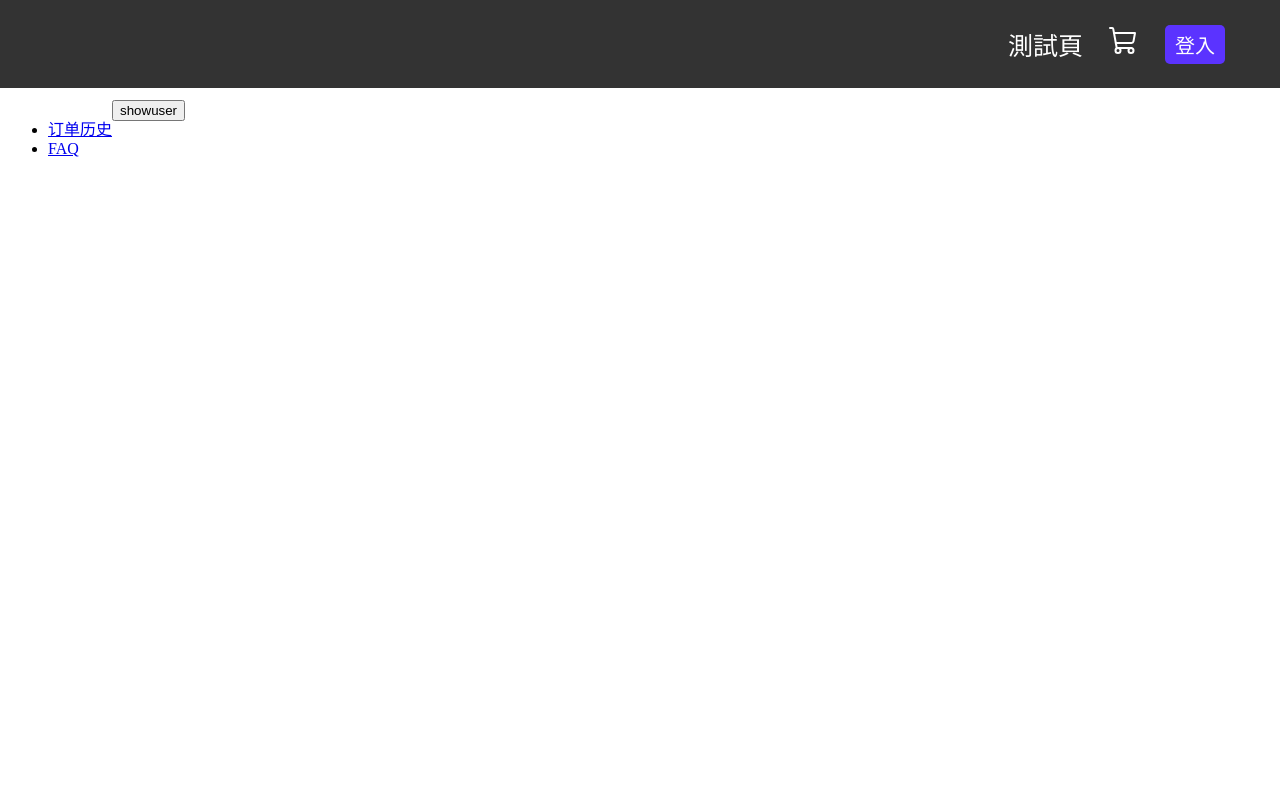
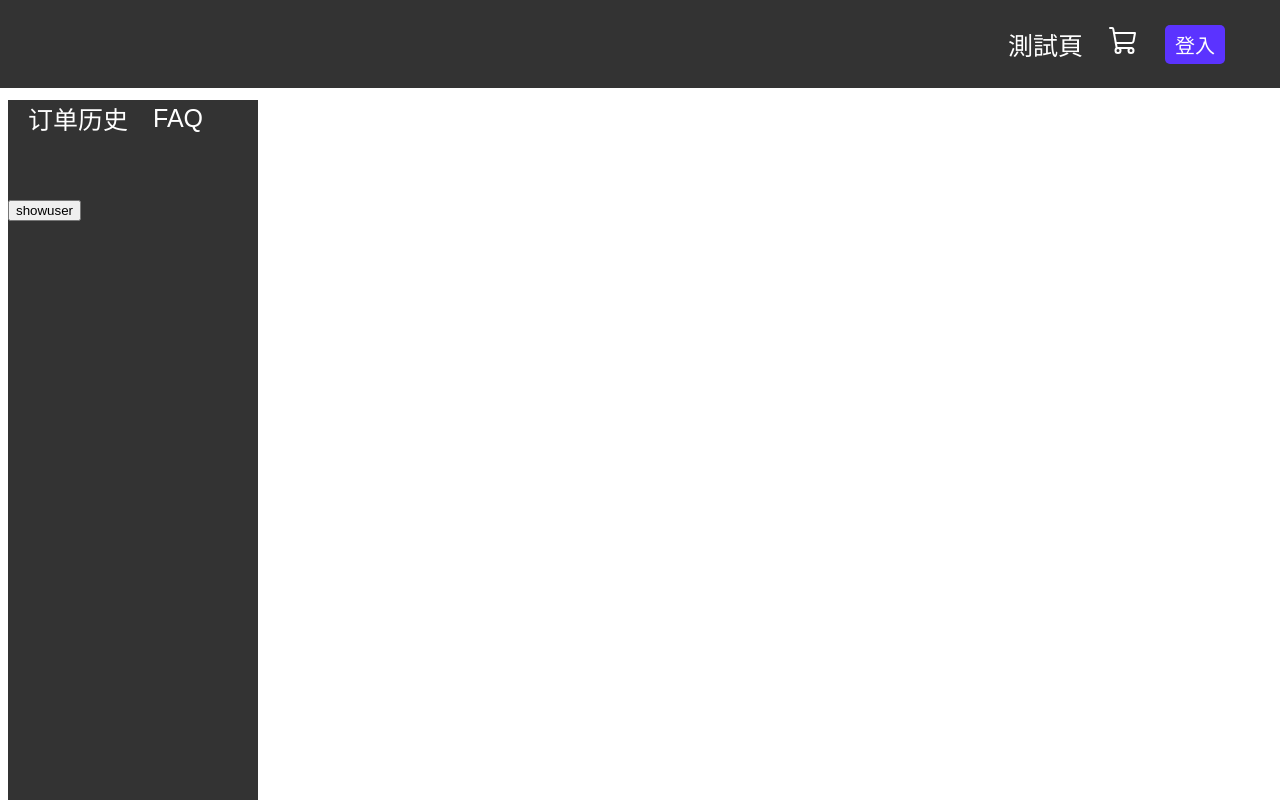
Before and after one commit to Lawrenceingithub/gproject, a React (Create React App) app: page /user in a window 1280 px wide. Built offline with nearby package versions, Linux system fonts and the light colour scheme.

Commit message:
update css

```diff
--- /dev/null
+++ b/src/components/sidebar.css
@@ -0,0 +1,43 @@
+.sidebar {
+    position: fixed;
+    height: 100%;
+    background-color: black;
+    font-family: Arial, Helvetica, sans-serif;
+    opacity: 0.8;
+  }
+
+  .link {
+    display: flex;
+    flex-direction: column;
+    align-items: center;
+  }
+
+  .link a {
+    color: white;
+    text-decoration:solid;
+    margin-bottom: 10px;
+  }
+
+  .orderhistory {
+    display: flex;
+    flex-direction: column;
+    align-items: center;
+    justify-content: center;
+    margin-top: 80px;
+  }
+
+  .orderhistory .button {
+    width: 50px;
+  }
+
+  .FAQcontent {
+    display: flex;
+    flex-direction: column;
+    align-items: center;
+    justify-content: center;
+    margin-top: 80px;
+  }
+
+  .FAQcontent .button {
+    width: 50px;
+  }
--- /dev/null
+++ b/src/components/sidebar.jsx
@@ -0,0 +1,28 @@
+import React from "react";
+import { Link, useNavigate } from "react-router-dom";
+import "./sidebar.css";
+
+export const Sidebar = () => {
+  const navigate = useNavigate();
+
+  const headtoFAQ = () => {
+    navigate("/user/faq");
+  };
+
+  const headtoOrderhistory = () => {
+    navigate("/user/orderhistory");
+  };
+
+  return (
+    <div className="sidebar">
+        <div className="links">
+          <Link to="/user/orderhistory" onClick={headtoOrderhistory}>
+            订单历史
+          </Link>
+          <Link to="/user/faq" onClick={headtoFAQ}>
+            FAQ
+          </Link>
+        </div>
+    </div>
+  );
+};
--- a/src/pages/login/login.jsx
+++ b/src/pages/login/login.jsx
@@ -27,16 +27,17 @@ export const Login = () => {
             navigate('/');
           }, 1000);
         } else if (response.status === 401) {
-          setErrorMessage("密碼錯誤");
+          setErrorMessage(response.data);
         } else if (response.status === 404) {
-          setErrorMessage("帳號不存在");
+          setErrorMessage(response.data);
         } else {
-          setErrorMessage("報錯1");
+          setErrorMessage(response.data);
         }
       })
       .catch((error) => {
         console.log(error);
-        setErrorMessage("報錯2");
+        console.log(error.response);
+        setErrorMessage(error.response.data);
       });
   };
 
--- a/src/pages/user/user.css
+++ b/src/pages/user/user.css
@@ -1,48 +1,17 @@
 .userpage {
-    display: flex;
-    margin-top: 100px;
-  }
+  display: flexbox;
+  margin-top: 100px;
+}
 
-  .sidebar {
-    flex: 0 0 auto;
-    /* 其他样式属性 */
-  }
+.showuser {
+  position: fixed;
+  flex-grow: 1;
+  margin-top: 100px;
+  /* 其他样式属性 */
+}
 
-  .content {
-    margin-top: 100px;
-    flex: 1 1 auto;
-    /* 其他样式属性 */
-  }
-
-.userinfo .h1{
+.showuser h1 { /* 修正选择器为 h1，而不是 .h1 */
   margin-top: 100px;
   font-size: 15px;
-  flex-direction: column;
-  align-items: center;
+  /* 其他样式属性 */
 }
-
-.orderhistory{
-  display: flex;
-  flex-direction: column;
-  width: 100%;
-  align-items: center;
-  justify-content: center;
-  margin-top: 80px;
-}
-
-.orderhistory .button {
-  width: 50px;
-}
-
-.FAQcontent{
-    display: flex;
-    flex-direction: column;
-    width: 100%;
-    align-items: center;
-    justify-content: center;
-    margin-top: 80px;
-}
-
-.FAQcontent .button {
-  width: 50px;
-}
--- a/src/pages/user/user.jsx
+++ b/src/pages/user/user.jsx
@@ -1,12 +1,11 @@
-import React, { useContext, useEffect, useState } from "react";
-import { Link, useNavigate } from "react-router-dom";
+import React, { useContext, useState } from "react";
 import { AuthContext } from "../../context/auth-context";
 import Axios from "axios";
+import { Sidebar } from "../../components/sidebar";
 import "./user.css";
 
 export const User = () => {
   const { username, logout, userId } = useContext(AuthContext);
-  const navigate = useNavigate();
   const [userlist, setUserlist] = useState([]);
 
 
@@ -21,37 +20,9 @@ export const User = () => {
     }
   };
 
-
-  const headtoFAQ = () => {
-    navigate("/user/faq");
-  };
-
-  const headtoOrderhistory = () => {
-    navigate("/user/orderhistory");
-  };
-
-  const handleLogout = () => {
-    logout();
-    navigate("/login");
-  };
-
   return (
     <div className="userpage">
-      <div className="sidebar">
-        <ul>
-          <li>
-            <Link to="/user/orderhistory" onClick={headtoOrderhistory}>
-              订单历史
-            </Link>
-          </li>
-          <li>
-            <Link to="/user/faq" onClick={headtoFAQ}>
-              FAQ
-            </Link>
-          </li>
-        </ul>
-      </div>
-
+      <Sidebar/>
       <div className="showuser">
         <button onClick={showuser}>showuser</button>
 
```
Also changed, not shown: 1 other file (tests, documents, lock files or other folders).
